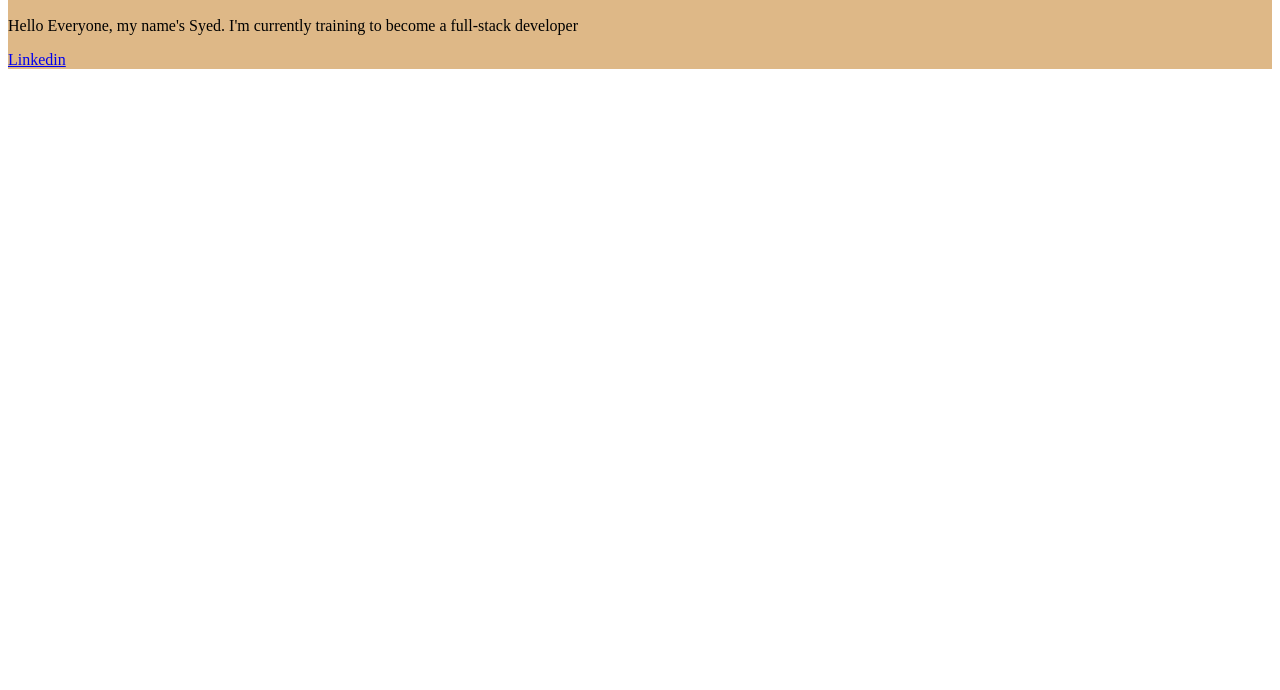
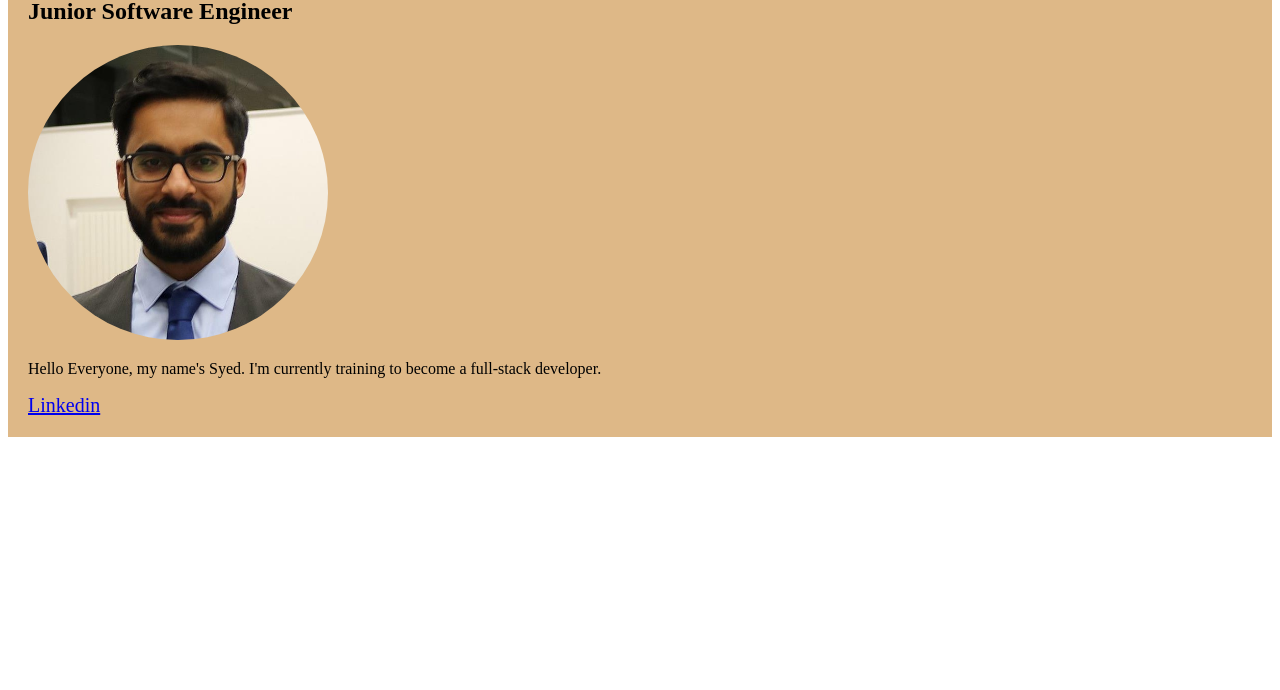
Before and after one commit to syedmjavaid/Portfolio-Futureproof, a plain HTML site: page index.html in a window 1280 px wide. Shown: the part 110-800 px from the top of the page. Drawn offline with Linux system fonts and the light colour scheme.

Commit message:
Add profile picture

```diff
--- a/index.html
+++ b/index.html
@@ -10,14 +10,21 @@
 
   <body>
     <div class="about">
-      <h1>Syed Javaid</h1>
+      <div class="inner-about">
+        <h1>Syed Javaid</h1>
 
-      <h2>Junior Software Engineer</h2>
-      <p>
-        Hello Everyone, my name's Syed. I'm currently training to become a
-        full-stack developer
-      </p>
-      <a href="https://www.linkedin.com/in/syed-javaid-127a37188">Linkedin</a>
+        <h2>Junior Software Engineer</h2>
+        <img class="picture" src="IMG_8577.jpg" alt="Profile picture" />
+        <p>
+          Hello Everyone, my name's Syed. I'm currently training to become a
+          full-stack developer.
+        </p>
+        <a
+          class="linkedin"
+          href="https://www.linkedin.com/in/syed-javaid-127a37188"
+          >Linkedin</a
+        >
+      </div>
     </div>
   </body>
 </html>
--- a/style.css
+++ b/style.css
@@ -1,3 +1,18 @@
 .about {
+  padding: 20 px;
   background-color: burlywood;
+  display: flex;
 }
+
+.inner-about {
+  padding: 20px;
+}
+
+.linkedin {
+  font-size: 20px;
+}
+
+.picture {
+  width: 300px;
+  border-radius: 50%;
+}
```
Also changed, not shown: IMG_8577.jpg (added), 1 other file.
